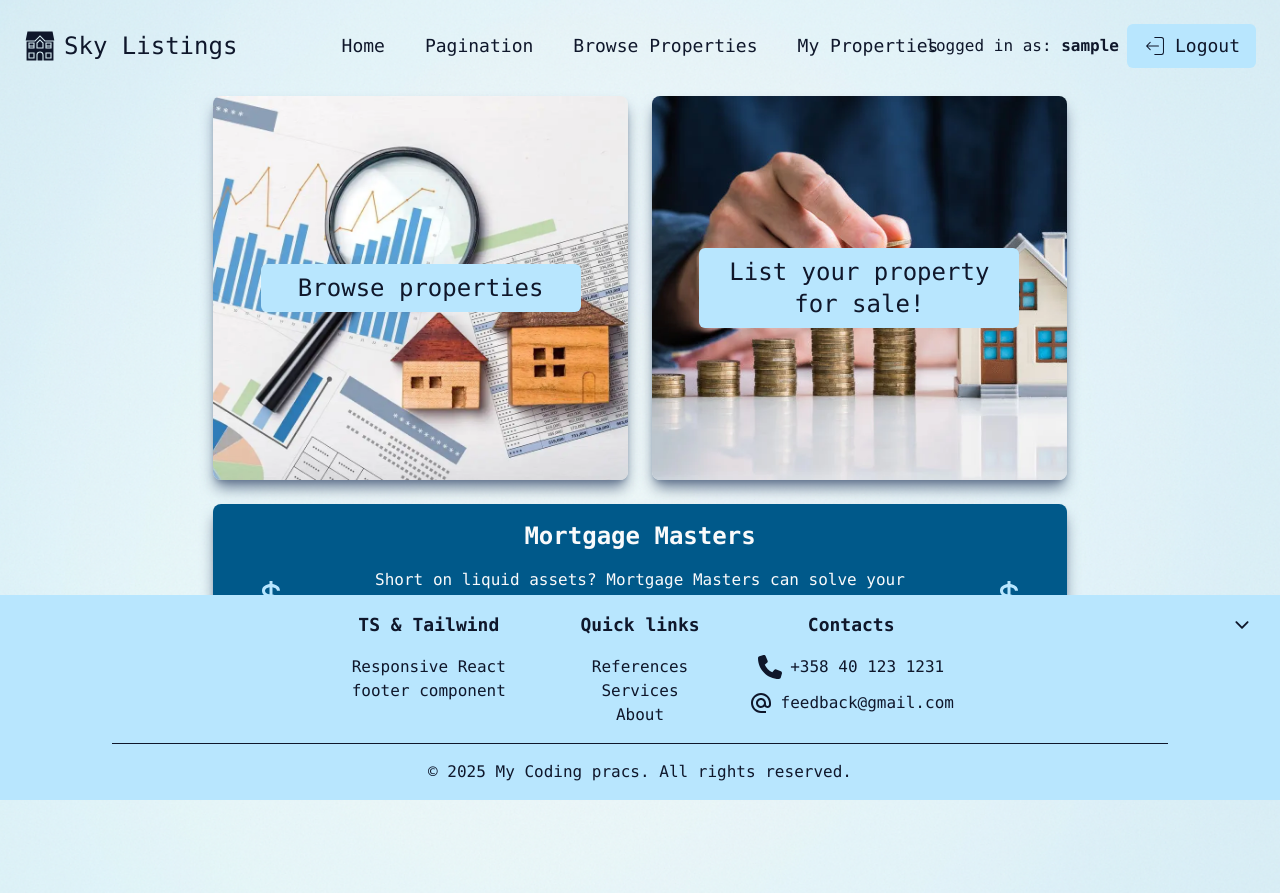
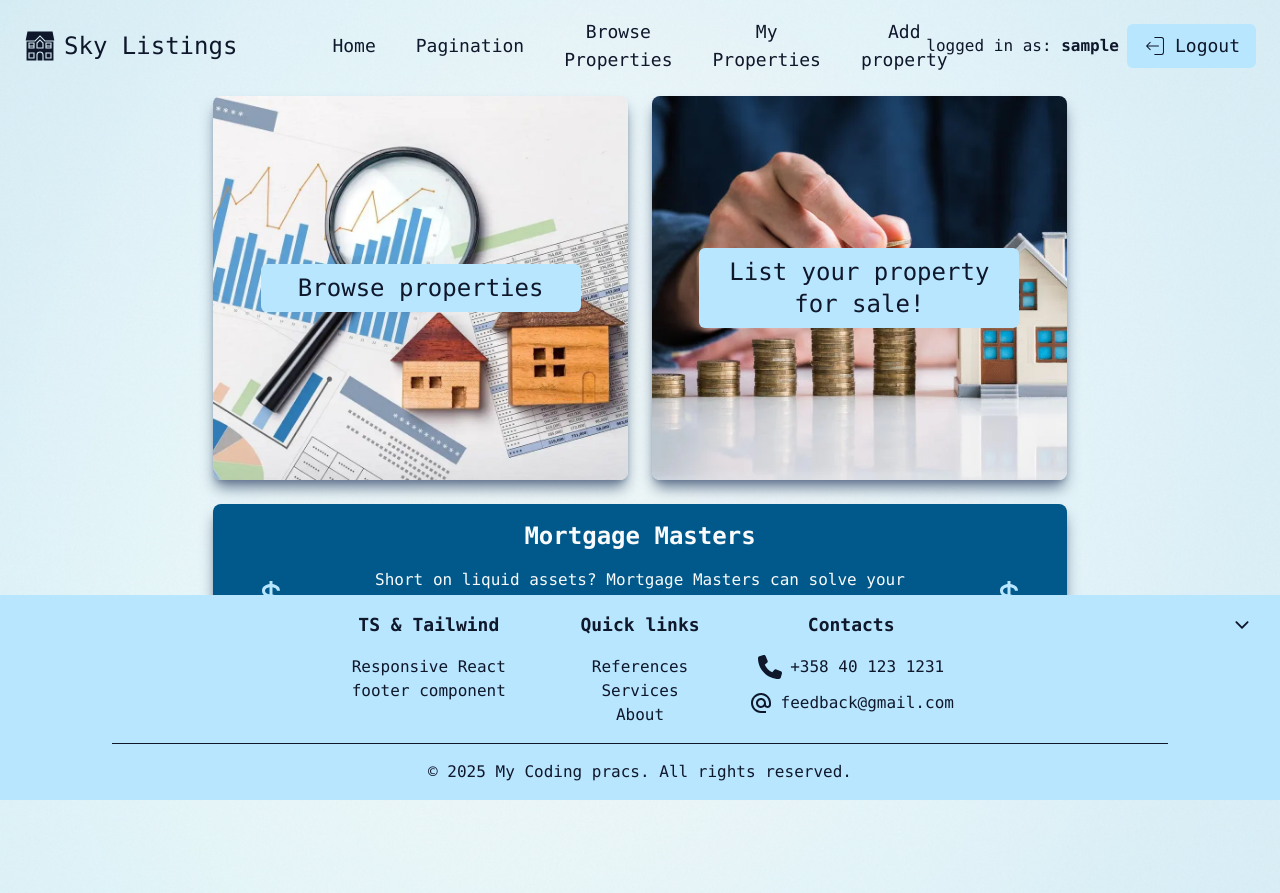
Before and after one commit to olliuhlbeck/sky-listings, a React (Vite) app in the folder frontend/: page / in a window 1280 px wide. Built offline with nearby package versions, Linux system fonts and the light colour scheme; sample sign-in values are in the browser's storage.

Commit message:
restructure navigation buttons in header

```diff
--- a/frontend/src/components/HeaderComponents/HeaderContainer.tsx
+++ b/frontend/src/components/HeaderComponents/HeaderContainer.tsx
@@ -13,6 +13,7 @@ const HeaderContainer = ({ title, link }: HeaderContainerProps) => {
     { text: 'Pagination', link: 'pagination', authOnly: 'no' },
     { text: 'Browse Properties', link: 'browseProperties', authOnly: 'no' },
     { text: 'My Properties', link: 'myProperties', authOnly: 'yes' },
+    { text: 'Add property', link: 'AddProperty', authOnly: 'yes' },
   ];
 
   const { isAuthenticated, logout, user } = useAuth();
```
